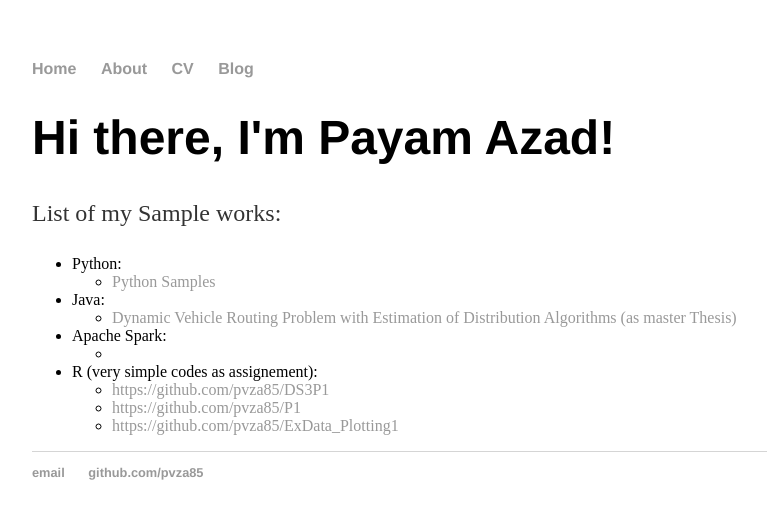
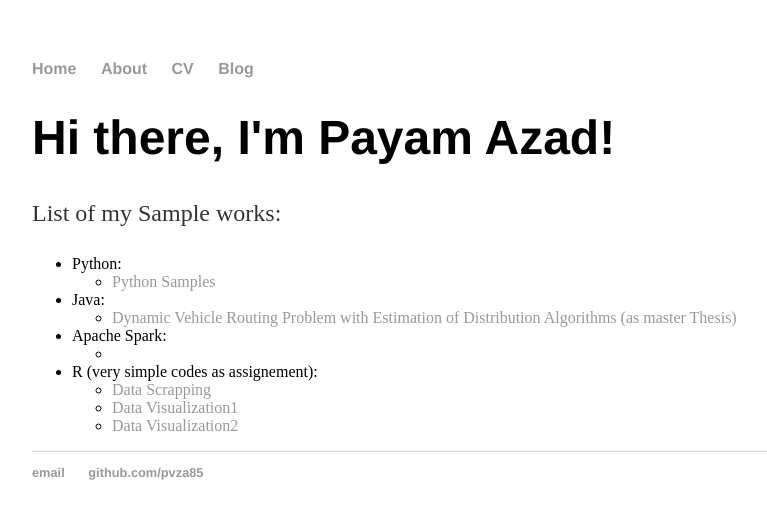
Before and after one commit to pvza85/pvza85.github.io, a Jekyll site: the page built from index.html, in a window 1280 px wide. Shown: the top 519 px of the page, without its empty margins (160-927 px from the left). Built offline with Jekyll 4.4.1, drawn with Linux system fonts in a browser that asks for light colours.

Commit message:
Update index.html

```diff
--- a/index.html
+++ b/index.html
@@ -23,9 +23,9 @@ title: Payam GitHub Portal
 		</li>
 		<li>R (very simple codes as assignement):
 		<ul>
-			<li><a href="Data Scrapping">https://github.com/pvza85/DS3P1</a></li>
-			<li><a href="Data Visualization1">https://github.com/pvza85/P1</a></li>
-			<li><a href="Data Visualization2">https://github.com/pvza85/ExData_Plotting1</a></li>
+			<li><a href="https://github.com/pvza85/DS3P1">Data Scrapping</a></li>
+			<li><a href="https://github.com/pvza85/P1">Data Visualization1</a></li>
+			<li><a href="https://github.com/pvza85/ExData_Plotting1">Data Visualization2</a></li>
 
 		</ul>
 		</li>
```
